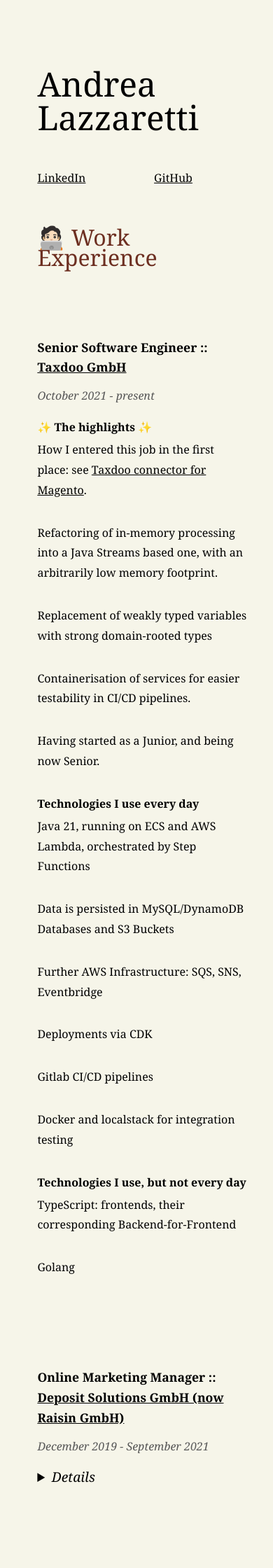
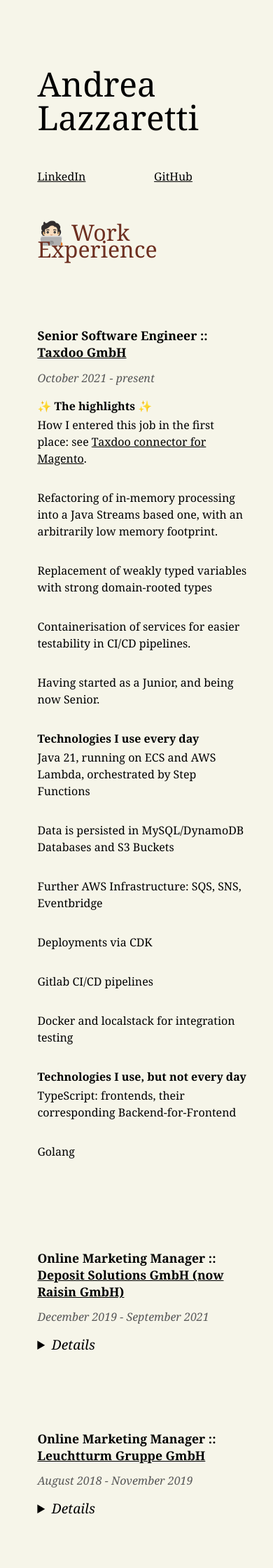
Before and after one commit to andrea-aus-hh/resume, a Jekyll site: the page built from index.md, in a window 390 px wide. Shown: the top 2240 px of the page at 70% size. Built offline with Jekyll 4.4.1, drawn with Linux system fonts in a browser that asks for light colours.

Commit message:
Reduce line-height on mobile

```diff
--- a/css/andrea-aus-hh-screen.css
+++ b/css/andrea-aus-hh-screen.css
@@ -66,7 +66,7 @@ p, summary, h1,h2, h3, h4, ul, ol, hr, table {
 	}
 
 	body {
-		line-height: 1.8rem;
+		line-height: 1.5rem;
 	}
 }
 
```
